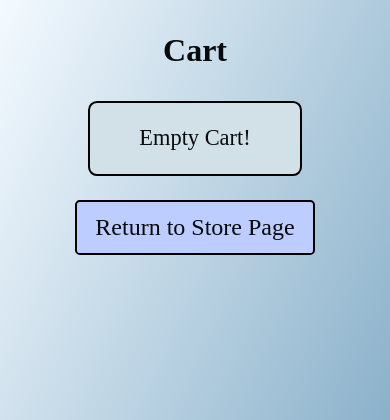
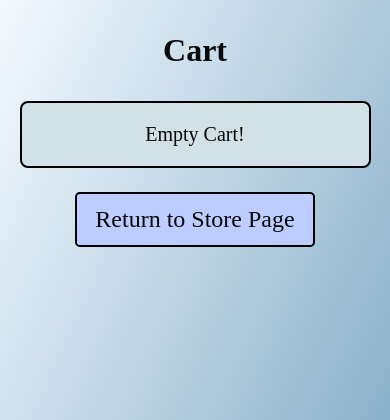
Before and after one commit to ToxicOmegaMusic/web-dev-final, a Flask app: template templates/storeapp/cart.html in a window 390 px wide. Shown: the top 420 px of the page. Run offline with Flask 2, Linux system fonts and the light colour scheme; the template is opened without the code that fills it: most values are stand-ins (such as "Sample title", 1, 10 or a date in 2020).

Commit message:
Fixed media query

```diff
--- a/static/storeapp/main.css
+++ b/static/storeapp/main.css
@@ -73,15 +73,6 @@ body {
 	color: aliceblue;
 }
 
-@media (max-width: 920px) {
-	#product-list, #cartdom {
-		max-width: 90%;
-	}
-	#cartdom {
-		font-size: 1.25em;
-	}
-}
-
 #cartdom {
 	font-size: 1.4em;
 	max-width: 55%;
@@ -119,3 +110,12 @@ a {
 	padding: 0;
 	text-decoration: none;
 }
+
+@media (max-width: 920px) {
+	#product-list, #cartdom {
+		max-width: 90%;
+	}
+	#cartdom {
+		font-size: 1.25em;
+	}
+}
```
